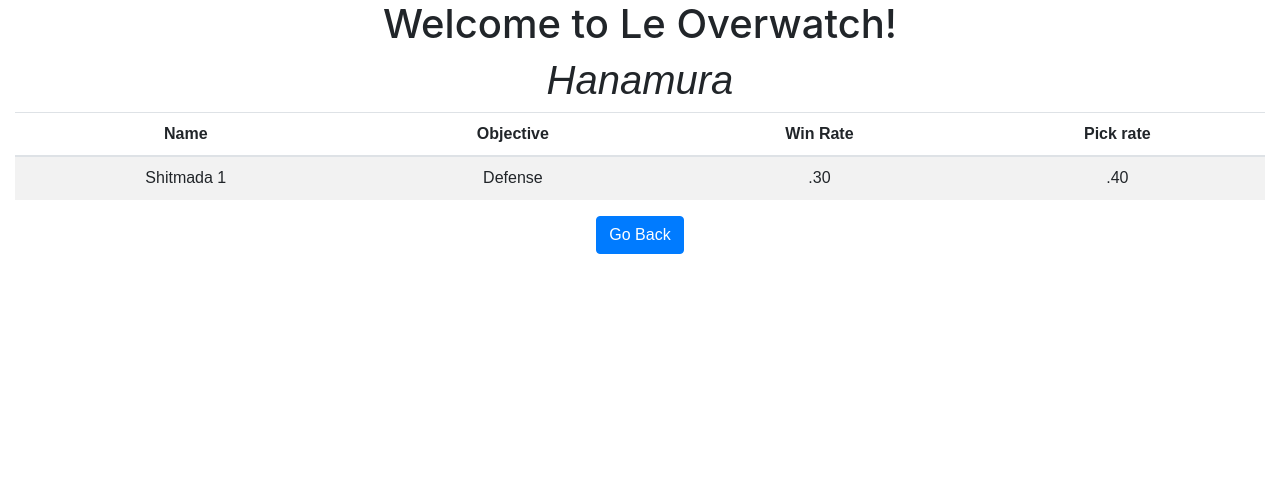
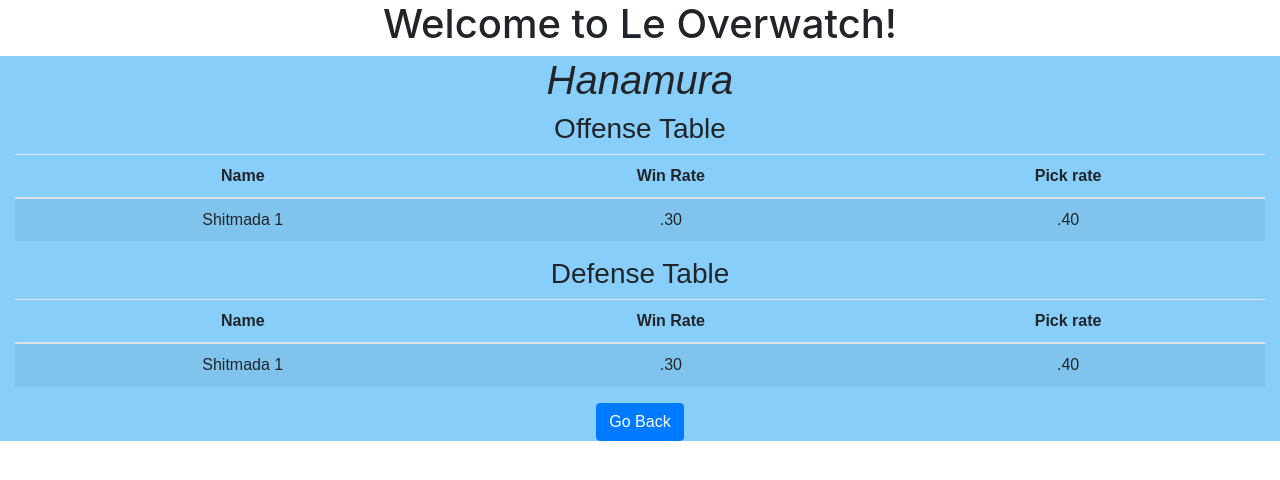
Before and after one commit to Edj209/le-overwatch, an Angular app: page /map-statistic/hanamura in a window 1280 px wide. Shown: the top 480 px of the page. Built offline with nearby package versions, Linux system fonts and the light colour scheme.

Commit message:
created json service, added to component

```diff
--- a/src/app/app.module.ts
+++ b/src/app/app.module.ts
@@ -7,6 +7,7 @@
 import { AppRoutingModule } from './app-routing.module';
 import { MapStatisticComponent } from './map-statistic/map-statistic.component';
 import { ChooseMapStatisticComponent } from './choose-map-statistic/choose-map-statistic.component';
+import { OwHeroService } from './ow-hero.service';
 
 
 @NgModule({
@@ -20,7 +21,7 @@
     FormsModule,
     AppRoutingModule
   ],
-  providers: [],
+  providers: [OwHeroService],
   bootstrap: [AppComponent]
 })
 export class AppModule { }
--- a/src/app/map-statistic/map-statistic.component.css
+++ b/src/app/map-statistic/map-statistic.component.css
@@ -0,0 +1,5 @@
+
+
+html{
+    background-color: lightskyblue
+}
--- a/src/app/map-statistic/map-statistic.component.html
+++ b/src/app/map-statistic/map-statistic.component.html
@@ -13,14 +13,16 @@
     </div>
   </div>
 
+
   <!-- here is the table were the hero stats are displayed -->
   <div class="row" class="text-center">
     <div class="col-xs-4">
+      <h3>Offense Table</h3>
       <table class="table table-striped">
         <thead>
           <tr>
             <th>Name</th>
-            <th>Objective</th>
+
             <th>Win Rate</th>
             <th>Pick rate</th>
           </tr>
@@ -28,7 +30,31 @@
         <tbody>
           <tr>
             <td rowspan="2">Shitmada 1</td>
-            <td>Defense</td>
+
+            <td>.30</td>
+            <td>.40</td>
+          </tr>
+        </tbody>
+      </table>
+    </div>
+  </div>
+<!-- defense table -->
+  <div class="row" class="text-center">
+    <div class="col-xs-4">
+      <h3>Defense Table</h3>
+      <table class="table table-striped">
+        <thead>
+          <tr>
+            <th>Name</th>
+
+            <th>Win Rate</th>
+            <th>Pick rate</th>
+          </tr>
+        </thead>
+        <tbody>
+          <tr>
+            <td rowspan="2">Shitmada 1</td>
+
             <td>.30</td>
             <td>.40</td>
           </tr>
--- a/src/app/map-statistic/map-statistic.component.ts
+++ b/src/app/map-statistic/map-statistic.component.ts
@@ -1,6 +1,7 @@
 import { Component, OnInit } from '@angular/core';
 import { ActivatedRoute } from '@angular/router';
 import { Location } from '@angular/common';
+import { OwHeroService } from '../ow-hero.service';
 
 @Component({
   selector: 'app-map-statistic',
@@ -14,6 +15,7 @@
   constructor(
     private route: ActivatedRoute,
     private location: Location
+    // private owHeroService: OwHeroService
   ) { }
 
   ngOnInit() {
--- /dev/null
+++ b/src/app/ow-hero.service.ts
@@ -0,0 +1,18 @@
+import { Injectable } from '@angular/core';
+
+import { Observable } from 'rxjs/Observable';
+import { of } from 'rxjs/observable/of';
+import { HttpClient } from '@angular/common/http';
+
+
+@Injectable()
+export class OwHeroService {
+  jsonUrl = 'assets/fakeMapStatistics.json';
+
+  constructor(private http: HttpClient) { }
+
+  getJson() {
+    return this.http.get(this.jsonUrl);
+  }
+
+}
```
Also changed, not shown: 1 other file (tests, documents, lock files or other folders).
